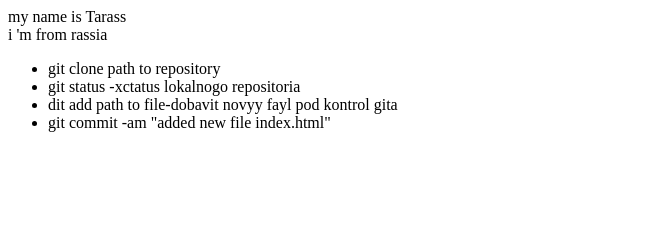
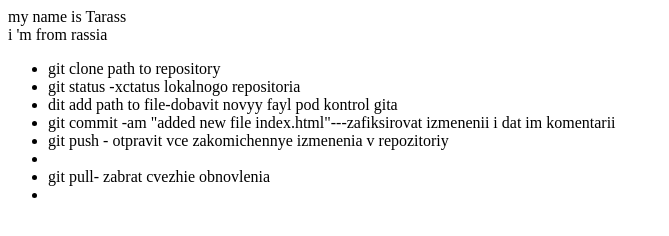
Before and after one commit to Taras301089/git-lesson, a plain HTML site: page index.html in a window 1280 px wide. Shown: the whole page, without its empty margins (0-669 px from the left). Drawn offline with Linux system fonts and the light colour scheme.

Commit message:
addit push/ pull instraction

```diff
--- a/index.html
+++ b/index.html
@@ -6,6 +6,9 @@
         <li>git clone path to repository</li>
         <li>git status -xctatus lokalnogo repositoria</li>
         <li>dit add path to file-dobavit novyy fayl pod kontrol gita</li>
-        <li>git commit -am "added new file index.html"</li>
+        <li>git commit -am "added new file index.html"---zafiksirovat izmenenii i dat im komentarii</li>
+		<li>git push - otpravit vce zakomichennye izmenenia v repozitoriy<li/>
+		<li/> git pull- zabrat cvezhie obnovlenia<li/>
+
     </ul>
 </div>
```
